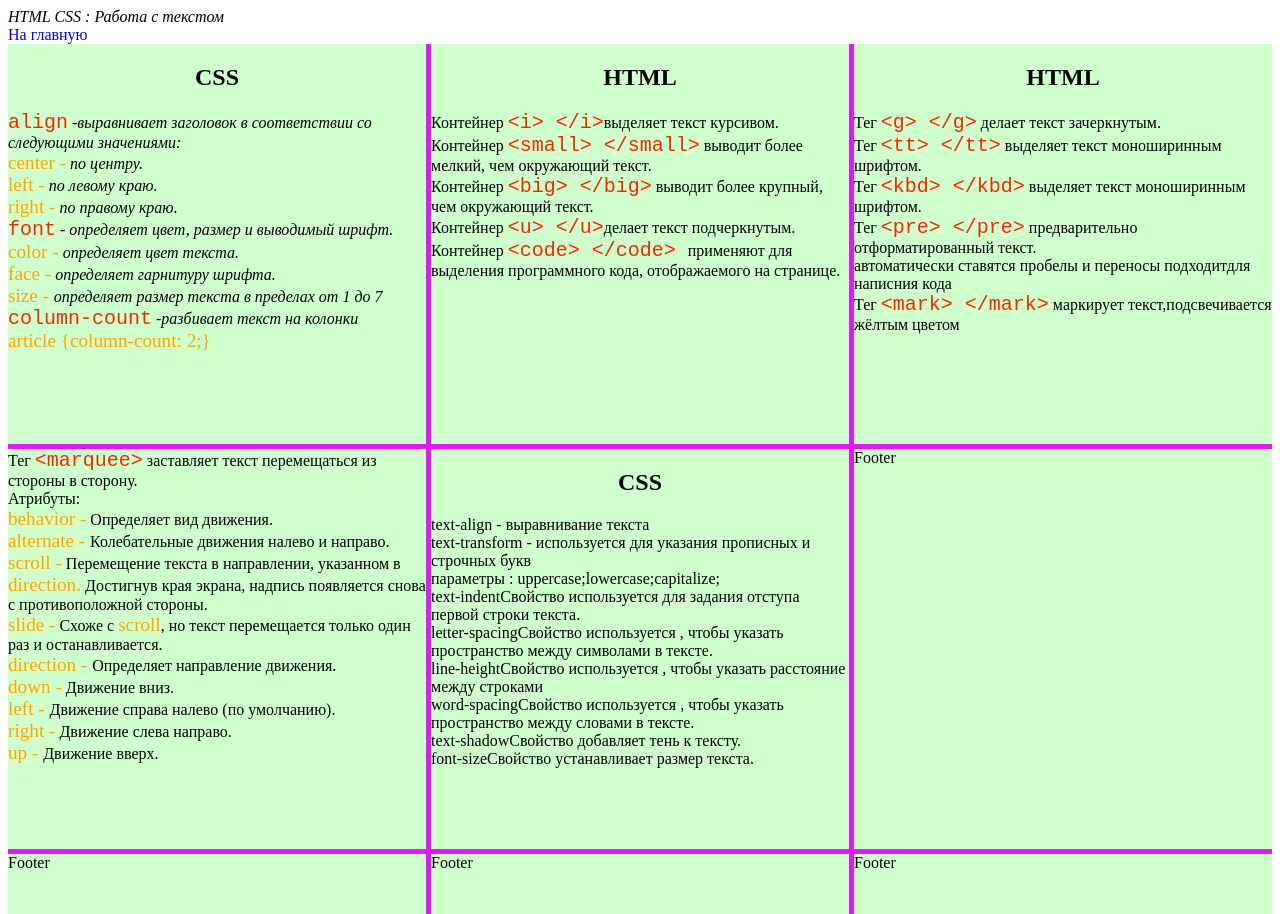
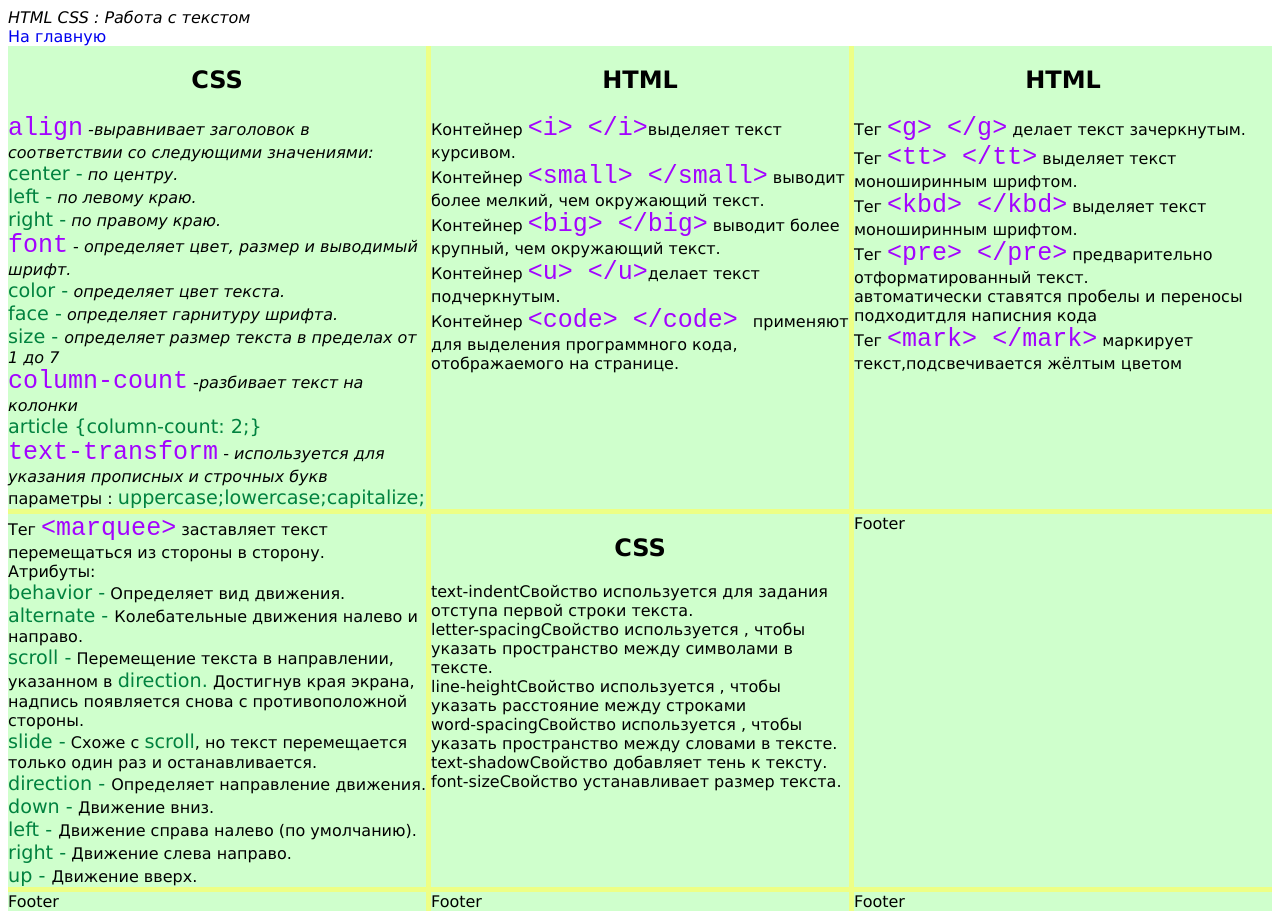
Before and after one commit to vitek74/fortlend.io, a plain HTML site: page index1.1.html in a window 1280 px wide. Shown: the top 914 px of the page. Drawn offline with Linux system fonts and the light colour scheme.

Commit message:
добавленны коментарии

```diff
--- a/css/stylenew.css
+++ b/css/stylenew.css
@@ -1,26 +1,38 @@
+body {
+    font-family: Verdana, Geneva, sans-serif;
+}
+
+
+
 .container {
     display: grid;
     grid-template-columns: repeat(3, 1fr);
-    grid-template-rows: repeat(3, 400px);
-    background-color: #df1af5;
+    grid-template-rows: repeat(3, auto);
+    background-color: #edff86;
     gap: 5px
 
 }
 
 .container > div {
     background-color: #cfffcc;
+
 }
+
+
 
 p {
     background: #0000FF;
 }
 
+/*---стилизация кода---*/
 .code {
-    color: #f22800;
-    font-size: 20px;
+    color: #a303ff;
+    font-size: 25px;
 }
+
+/*---значения кода---*/
 big {
-    color: #FFA500;
+    color: #01823f;
 }
 
 .header {
--- a/index1.1.html
+++ b/index1.1.html
@@ -13,6 +13,8 @@
     <header><i>HTML CSS : Работа с текстом</i></header>
     <a href="index.html">На главную</a>
     <div class="container">
+        <!--страница сделана на Flexbox-->
+        <!------------Первый блок----------->
         <div id="one">
             <h2>CSS</h2>
             <code class="code">align</code>
@@ -29,7 +31,9 @@
             <big>face -</big> <i>определяет гарнитуру шрифта.</i><br>
             <big>size - </big><i>определяет размер текста в пределах от 1 до 7</i><br>
             <code class="code">column-count</code> -<i>разбивает текст на колонки</i><br>
-            <big>article {column-count: 2;}</big>
+            <big>article {column-count: 2;}</big><br>
+            <code class="code">text-transform</code> - <i>используется для указания прописных и строчных букв</i><br>
+            параметры : <big>uppercase;lowercase;capitalize;</big><br>
         </div>
 
 
@@ -78,9 +82,8 @@
 
         <div id="five">
             <h2>CSS</h2>
-            text-align - выравнивание текста<br>
-            text-transform - используется для указания прописных и строчных букв<br>
-            параметры : uppercase;lowercase;capitalize;<br>
+
+
             text-indentСвойство используется для задания отступа первой строки текста.<br>
             letter-spacingСвойство используется , чтобы указать пространство между символами в тексте.<br>
             line-heightСвойство используется , чтобы указать расстояние между строками<br>
```
Also changed, not shown: index1.2.html (+2 -0 lines), index1.3.html (+2 -0 lines).
